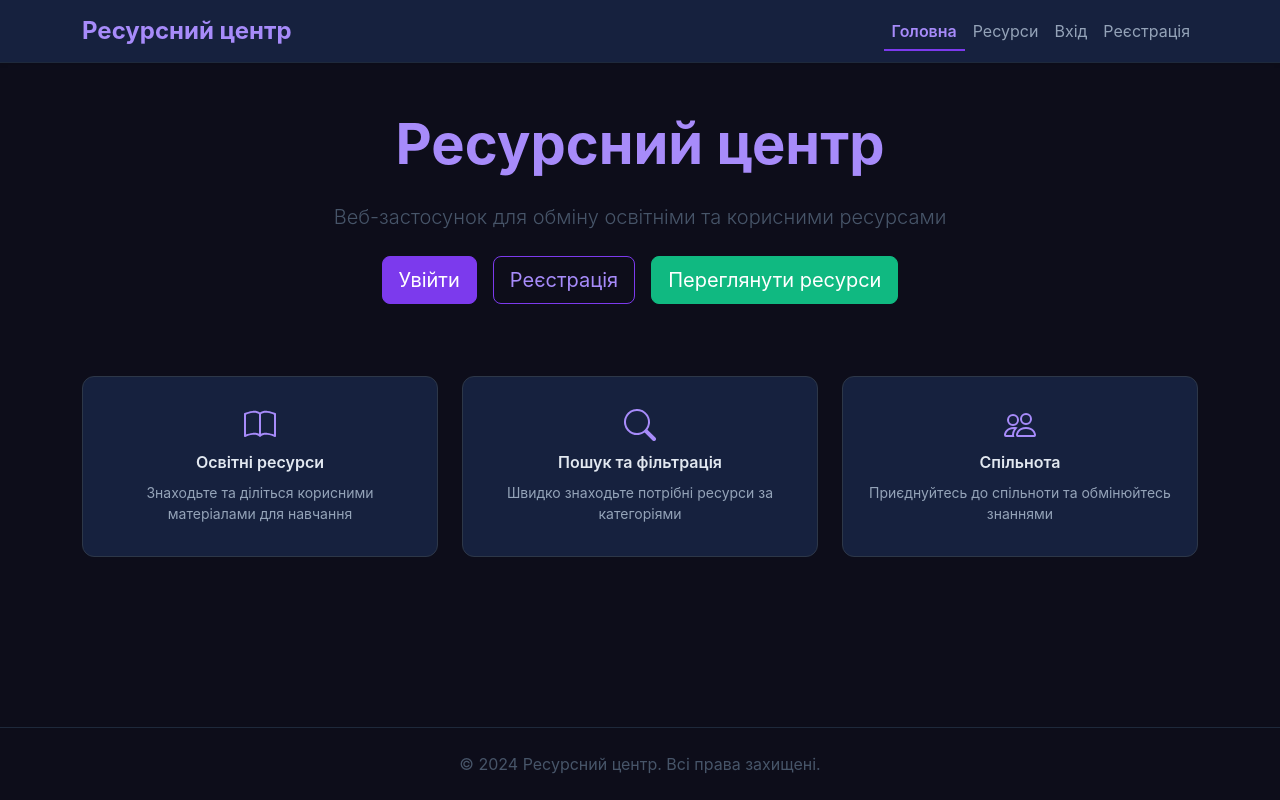
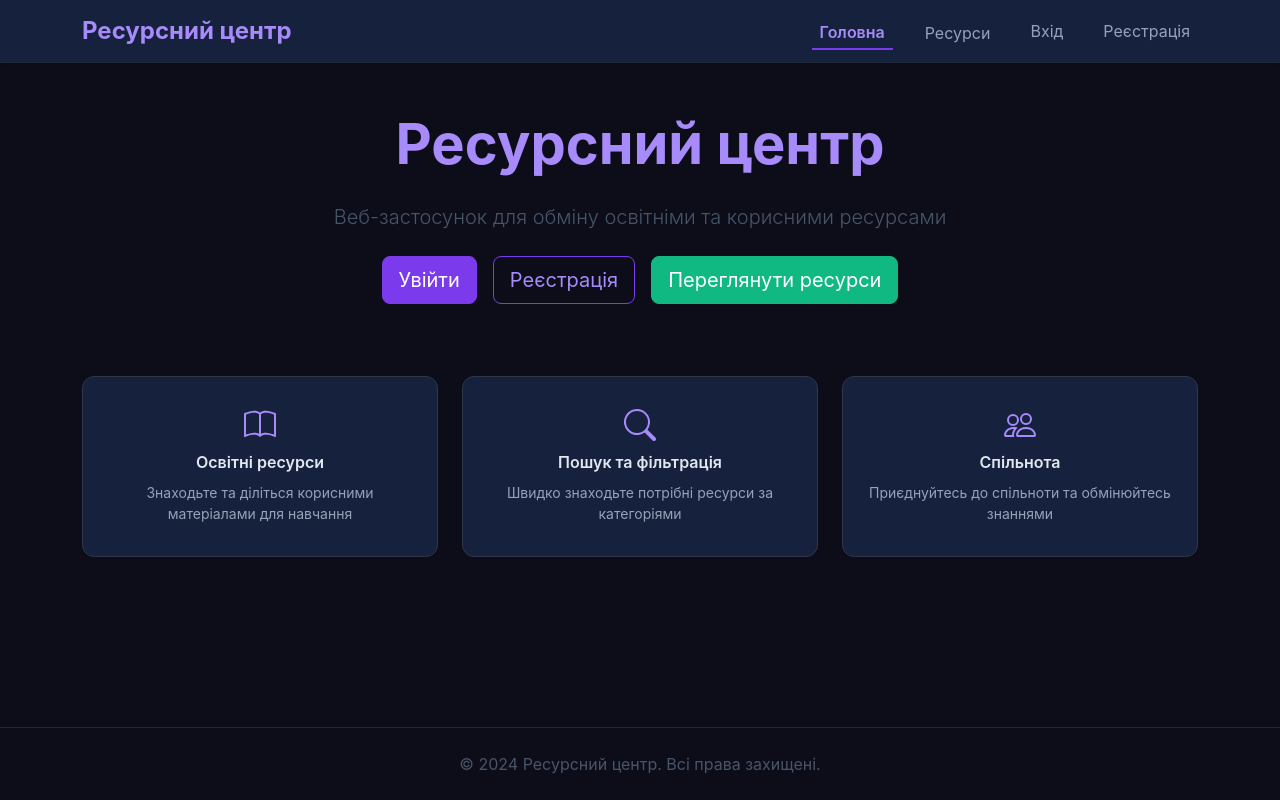
Before and after one commit to KaterinaDemianik/resource-center, a React (Vite) app in the folder frontend/: page / in a window 1280 px wide. Built offline with nearby package versions, Linux system fonts and the light colour scheme.

Commit message:
feat: increase navbar spacing between nav items

```diff
--- a/frontend/src/App.jsx
+++ b/frontend/src/App.jsx
@@ -177,7 +177,7 @@ function App() {
           </Navbar.Brand>
           <Navbar.Toggle aria-controls="basic-navbar-nav" />
           <Navbar.Collapse id="basic-navbar-nav">
-            <Nav className="ms-auto">
+            <Nav className="ms-auto" style={{ gap: '1.5rem', alignItems: 'center' }}>
               <Nav.Link
                 as={NavLink}
                 to="/"
```
